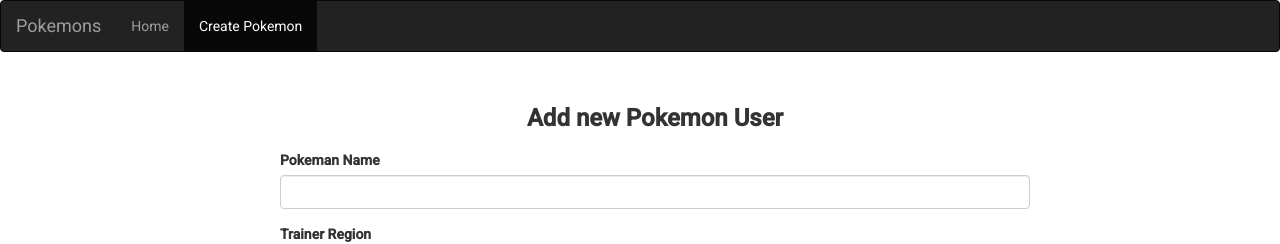
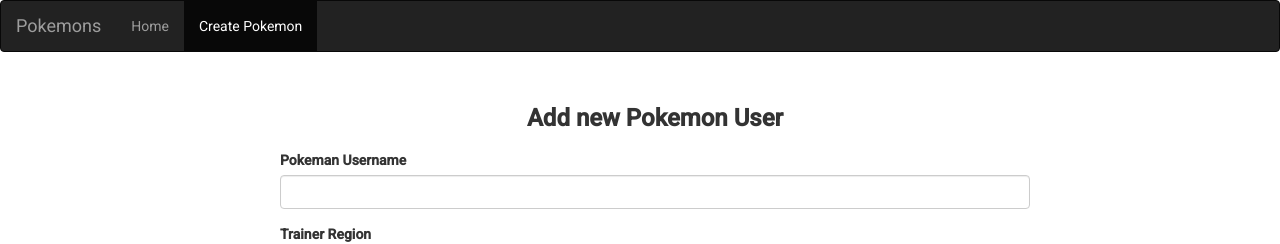
Before and after one commit to KayseMca/angular-django-rest-api, an Angular app: page /pokemons/create in a window 1280 px wide. Shown: the top 244 px of the page. Built offline with nearby package versions, Linux system fonts and the light colour scheme; no server answers.

Commit message:
add footer

```diff
--- a/src/app/add-pokemon-reactive/add-pokemon-reactive.component.html
+++ b/src/app/add-pokemon-reactive/add-pokemon-reactive.component.html
@@ -7,12 +7,12 @@
             <form  [formGroup]="pokemonAddForm" (ngSubmit)="onSubmit()" >
                 <div id="user-data">
                     <div class="form-group">
-                        <label for="username">Pokeman Name</label>
+                        <label for="username">Pokeman Username</label>
                         <input type="text" id="username" class="form-control"   name="name"
                             formControlName='username'>
                         <span *ngIf="!pokemonAddForm?.get('username').valid && pokemonAddForm?.get('username').touched && isLoading">
                         <!-- <span *ngIf="pokemonAddForm.get('username').errors['anAllowdUserName']">Already Exists userName!</span> -->
-                        <span *ngIf="pokemonAddForm.get('username').errors['required']">Please Enter valid Name!</span></span>
+                        <span *ngIf="pokemonAddForm.get('username').errors['required']">Please Enter valid Username!</span></span>
                     </div>
 
                     <div class="form-group">
```
